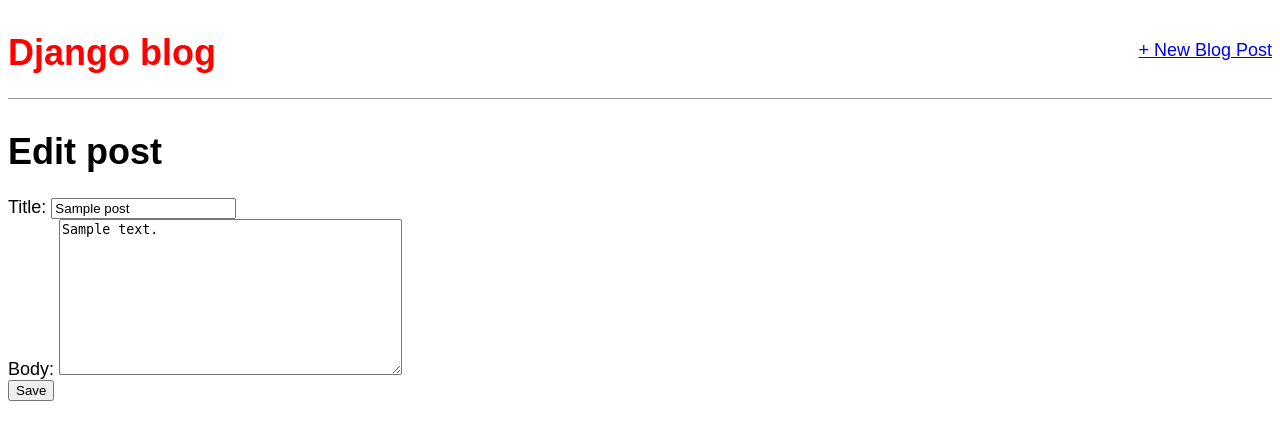
After one commit to Peenchoov/05_blog, a Django app: page /post/1/edit/ in a window 1280 px wide. The commit adds this page. Shown: the top 440 px of the page. Run offline with Django 5.2, Linux system fonts and the light colour scheme; tables that the repository leaves empty hold one stand-in row (values such as "Sample post").

Commit message:
Added a possibility to edit individual blog entries

```diff
--- a/blog/urls.py
+++ b/blog/urls.py
@@ -1,8 +1,14 @@
 from django.urls import path
-from .views import BlogListView, BlogDetailView, BlogCreateView
+from .views import (
+    BlogListView,
+    BlogDetailView,
+    BlogCreateView,
+    BlogUpdateView,
+)
 
 urlpatterns = [
     path("post/new/", BlogCreateView.as_view(), name="post_new"),
+    path("post/<int:pk>/edit/", BlogUpdateView.as_view(), name="post_edit"),
     path("post/<int:pk>/", BlogDetailView.as_view(), name="post_detail"),
     path("", BlogListView.as_view(), name="home"),
 ]
--- a/blog/views.py
+++ b/blog/views.py
@@ -1,5 +1,5 @@
 from django.views.generic import ListView, DetailView
-from django.views.generic.edit import CreateView
+from django.views.generic.edit import CreateView, UpdateView
 from .models import Post
 
 
@@ -17,3 +17,9 @@ class BlogCreateView(CreateView):
     model = Post
     template_name = "post_new.html"
     fields = ["title", "author", "body"]
+
+
+class BlogUpdateView(UpdateView):
+    model = Post
+    template_name = "post_edit.html"
+    fields = ["title", "body"]
--- a/templates/post_detail.html
+++ b/templates/post_detail.html
@@ -5,4 +5,6 @@
   <p>{{ post.body }}</p>
 </div>
 
+<a href="{% url 'post_edit' post.pk %}">+ Edit Blog Post</a>
+
 {% endblock content %}
--- /dev/null
+++ b/templates/post_edit.html
@@ -0,0 +1,7 @@
+{% extends "base.html" %} {% block content %}
+<h1>Edit post</h1>
+<form action="" method="post">
+  {% csrf_token %} {{ form }}
+  <input type="submit" value="Save" />
+</form>
+{% endblock content %}
```
